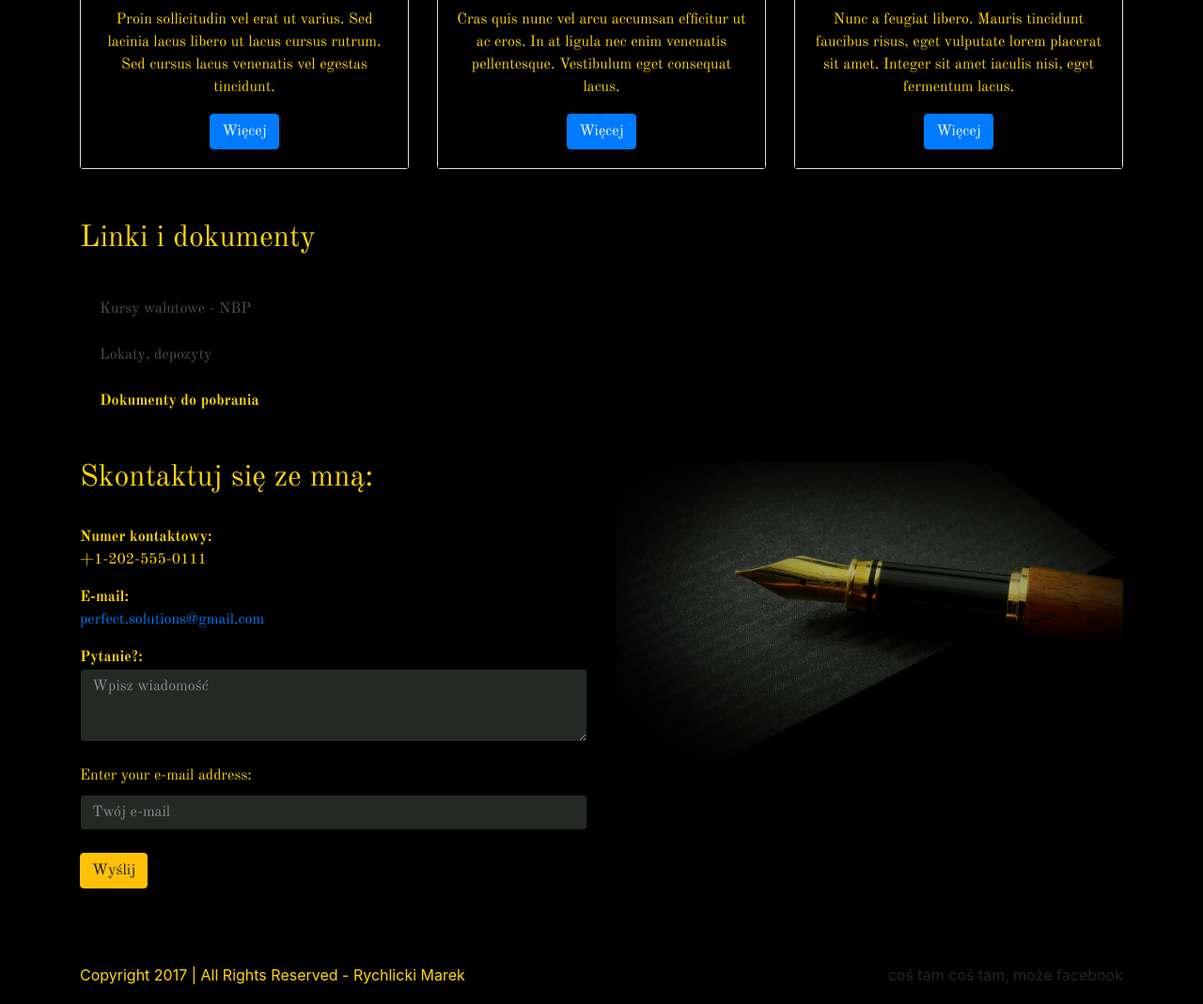
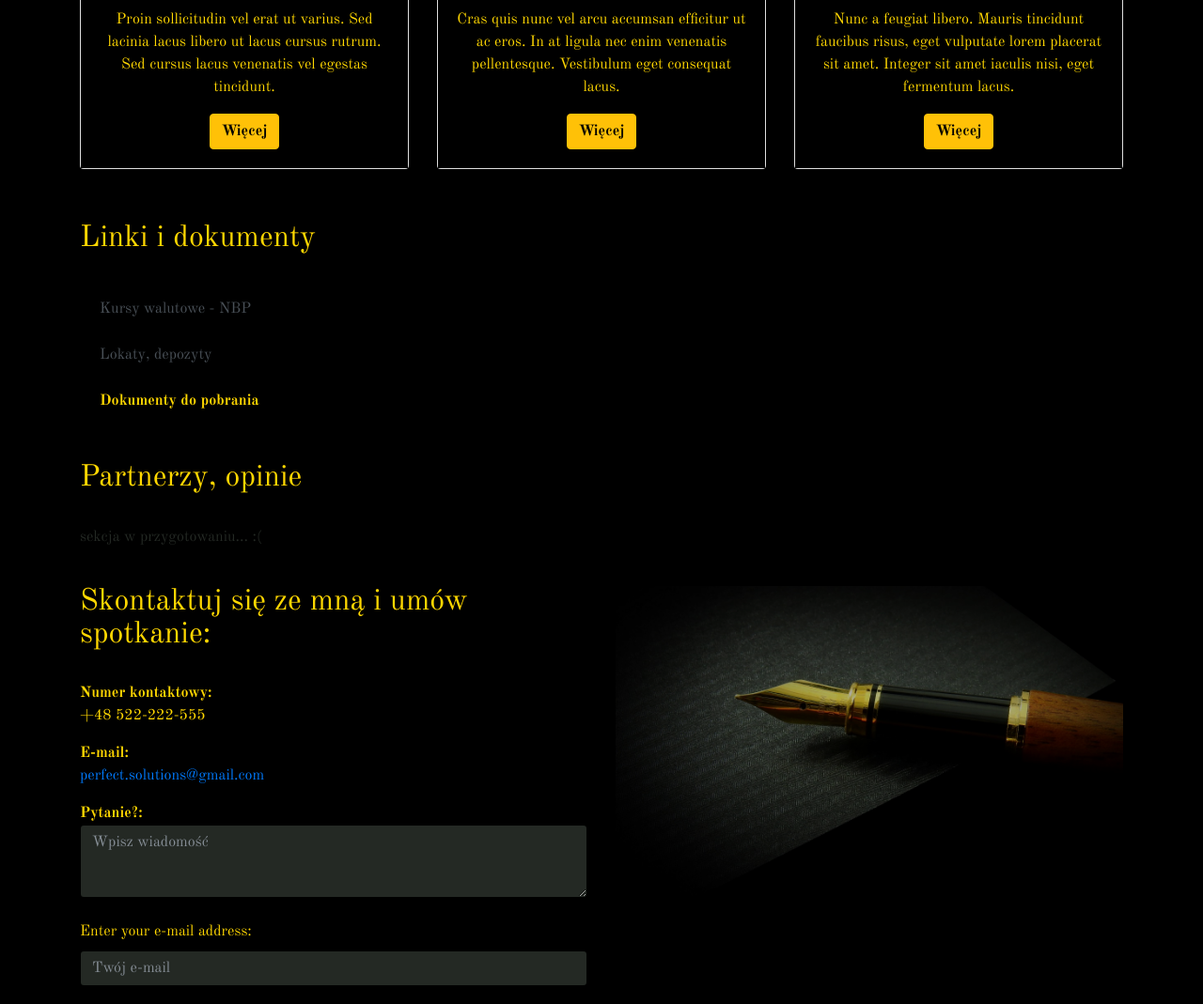
Before and after one commit to alesan6/website-business-example, a plain HTML site: page index.html in a window 1280 px wide. Shown: the part 1563-2632 px from the top of the page at 94% size. Drawn offline with nearby package versions, Linux system fonts and the light colour scheme; a script that the page names is missing.

Commit message:
added section under construction

```diff
--- a/css/style.css
+++ b/css/style.css
@@ -93,3 +93,12 @@ body {
     background-color: #242924;
     color: white;
 }
+
+.btn-warning {
+    color: black !important;
+    font-weight: bold !important;
+}
+
+.notdone {
+    color: #242924 !important;
+}
--- a/index.html
+++ b/index.html
@@ -98,7 +98,7 @@
                             <div class="card text-white text-center bg-dark mb-3">
                                 <img class="card-img-top" src="images/kciuk.jpeg" alt="Our team">
                                 <div class="card-body">
-                                    <h6 class="card-subtitle mb-2 quote" style="color: gold">"Klienci mogą schodzić się tłumnie, ale zadowolenie odczuwają pojedynczo."</h6>
+                                    <h5 class="card-subtitle mb-2" style="color: gold">"Klienci mogą schodzić się tłumnie, ale zadowolenie odczuwają pojedynczo."</h5></br>
                                     <p class="card-text">Vivamus hendrerit egestas urna, ut dictum mauris semper sit amet. Ut ut neque nisl. Phasellus viverra diam diam, et hendrerit erat tincidunt eget.</p>
                                 </div>
                             </div>
@@ -121,7 +121,7 @@
                                 <div class="card-body">
                                     <h4 class="card-title colorFont">Klient indywidualny</h4>
                                     <p class="card-text">Proin sollicitudin vel erat ut varius. Sed lacinia lacus libero ut lacus cursus rutrum. Sed cursus lacus venenatis vel egestas tincidunt. </p>
-                                    <button type="button" class="btn btn-primary" data-toggle="modal" data-target="#modal-left-card">
+                                    <button type="button" class="btn btn-warning" data-toggle="modal" data-target="#modal-left-card">
                                         Więcej
                                     </button>
                                     <div class="modal fade" id="modal-left-card" tabindex="-1" role="dialog" aria-labelledby="modal-left-card-title" aria-hidden="true">
@@ -153,7 +153,7 @@
                                 <div class="card-body">
                                     <h4 class="card-title colorFont">Klient biznesowy</h4>
                                     <p class="card-text">Cras quis nunc vel arcu accumsan efficitur ut ac eros. In at ligula nec enim venenatis pellentesque. Vestibulum eget consequat lacus.</p>
-                                    <button type="button" class="btn btn-primary" data-toggle="modal" data-target="#modal-center-card">
+                                    <button type="button" class="btn btn-warning" data-toggle="modal" data-target="#modal-center-card">
                                         Więcej
                                     </button>
                                     <div class="modal fade" id="modal-center-card" tabindex="-1" role="dialog" aria-labelledby="modal-center-card-title" aria-hidden="true">
@@ -185,7 +185,7 @@
                                 <div class="card-body">
                                     <h4 class="card-title colorFont">Oferta dla rolników</h4>
                                     <p class="card-text">Nunc a feugiat libero. Mauris tincidunt faucibus risus, eget vulputate lorem placerat sit amet. Integer sit amet iaculis nisi, eget fermentum lacus.</p>
-                                    <button type="button" class="btn btn-primary" data-toggle="modal" data-target="#modal-right-card">
+                                    <button type="button" class="btn btn-warning" data-toggle="modal" data-target="#modal-right-card">
                                         Więcej
                                     </button>
                                     <div class="modal fade" id="modal-right-card" tabindex="-1" role="dialog" aria-labelledby="modal-right-card-title" aria-hidden="true">
@@ -230,13 +230,20 @@
                         </div>
                     </div>
                 </hr>
+                    <div class="black-sections" id="partners">
+                        <div class="container mt-3 main-containers">
+                            <h2>Partnerzy, opinie</h2><br/>
+                            <p class="notdone"> sekcja w przygotowaniu... :( </p>
+                        </div>
+                    </div>
+                </hr>
                     <div class="black-sections" id="contact">
                         <div class="container mt-3 main-containers">
                             <div class="row">
                                 <div class="col">
-                                    <h2>Skontaktuj się ze mną:</h2><br/>
+                                    <h2>Skontaktuj się ze mną i umów spotkanie:</h2><br/>
                                     <address>
-                                        <strong class="contact-elements colorFont">Numer kontaktowy:</strong><br/> +1-202-555-0111
+                                        <strong class="contact-elements colorFont">Numer kontaktowy:</strong><br/> +48 522-222-555
                                     </address>
                                     <address>
                                         <strong class="contact-elements colorFont">E-mail:</strong>
```
